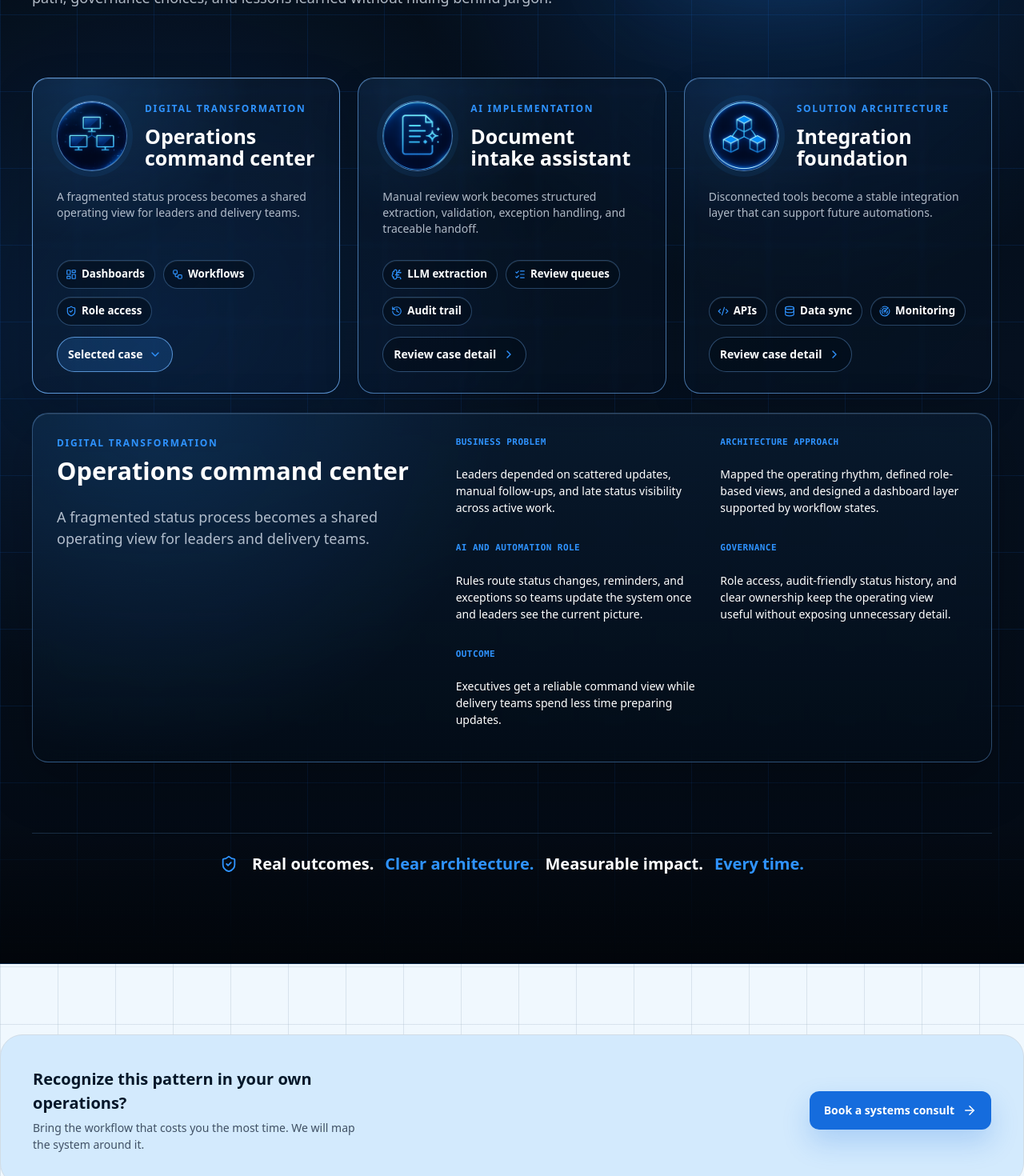
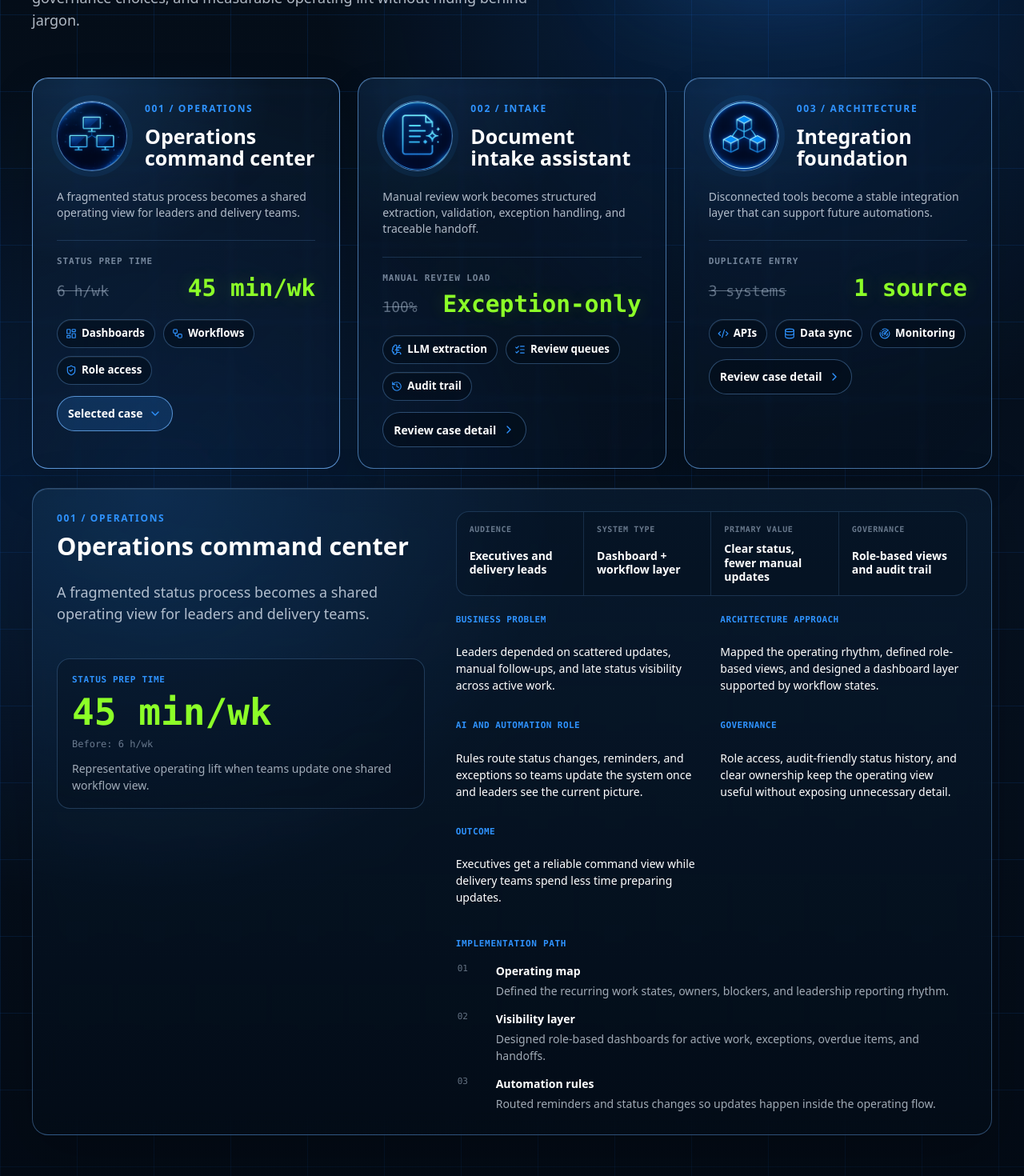
Before and after one commit to iamrgalisanao/abbadev, a React (Vite) app: page / in a window 1280 px wide. Shown: the part 4120-5590 px from the top of the page at 80% size. Built offline with nearby package versions, Linux system fonts and the light colour scheme.

Commit message:
Upgrade case studies with impact proof

```diff
--- a/src/App.css
+++ b/src/App.css
@@ -2019,12 +2019,53 @@
   line-height: 1.45;
 }
 
+.case-impact {
+  display: grid;
+  gap: 10px;
+  margin-top: 24px;
+  padding-top: 18px;
+  border-top: 1px solid rgba(116, 183, 255, 0.18);
+}
+
+.case-impact > span {
+  color: rgba(196, 213, 234, 0.58);
+  font-family: var(--font-mono);
+  font-size: 11px;
+  font-weight: 760;
+  letter-spacing: 0.08em;
+  text-transform: uppercase;
+}
+
+.case-impact-values {
+  display: flex;
+  align-items: baseline;
+  justify-content: space-between;
+  gap: 16px;
+}
+
+.case-impact-values small {
+  color: rgba(196, 213, 234, 0.46);
+  font-family: var(--font-mono);
+  font-size: clamp(18px, 1.4vw, 24px);
+  text-decoration: line-through;
+}
+
+.case-impact-values strong {
+  color: #8cff28;
+  font-family: var(--font-mono);
+  font-size: clamp(28px, 2.3vw, 40px);
+  font-weight: 780;
+  letter-spacing: 0;
+  line-height: 1;
+  text-shadow: 0 0 22px rgba(140, 255, 40, 0.2);
+}
+
 .case-card-footer {
   display: grid;
   gap: 14px;
   justify-items: start;
-  margin-top: auto;
-  padding-top: 28px;
+  margin-top: 0;
+  padding-top: 22px;
 }
 
 .work-section .tag-list {
@@ -2143,6 +2184,87 @@
   line-height: 1.5;
 }
 
+.case-detail-impact {
+  display: grid;
+  gap: 8px;
+  margin-top: 14px;
+  padding: 18px;
+  border: 1px solid rgba(116, 183, 255, 0.24);
+  border-radius: var(--radius-md);
+  background: rgba(3, 13, 24, 0.34);
+}
+
+.case-detail-impact span,
+.case-phase-list > span {
+  color: #2f93ff;
+  font-family: var(--font-mono);
+  font-size: 11px;
+  font-weight: 760;
+  letter-spacing: 0.06em;
+  text-transform: uppercase;
+}
+
+.case-detail-impact strong {
+  color: #8cff28;
+  font-family: var(--font-mono);
+  font-size: clamp(34px, 3.6vw, 52px);
+  font-weight: 780;
+  line-height: 1;
+}
+
+.case-detail-impact small {
+  color: rgba(196, 213, 234, 0.52);
+  font-family: var(--font-mono);
+  font-size: var(--text-xs);
+}
+
+.work-section .case-detail-impact p {
+  margin: 3px 0 0;
+  color: rgba(236, 244, 255, 0.68);
+  font-size: var(--text-sm);
+}
+
+.case-detail-content {
+  display: grid;
+  gap: 22px;
+}
+
+.case-meta-grid {
+  display: grid;
+  grid-template-columns: repeat(4, minmax(0, 1fr));
+  overflow: hidden;
+  border: 1px solid rgba(116, 183, 255, 0.2);
+  border-radius: var(--radius-md);
+  background: rgba(3, 13, 24, 0.28);
+}
+
+.case-meta-item {
+  display: grid;
+  gap: 8px;
+  min-width: 0;
+  padding: 14px 16px;
+  border-right: 1px solid rgba(116, 183, 255, 0.16);
+}
+
+.case-meta-item:last-child {
+  border-right: 0;
+}
+
+.case-meta-item span {
+  color: rgba(196, 213, 234, 0.52);
+  font-family: var(--font-mono);
+  font-size: 10px;
+  font-weight: 760;
+  letter-spacing: 0.06em;
+  text-transform: uppercase;
+}
+
+.case-meta-item strong {
+  color: var(--color-white);
+  font-size: var(--text-sm);
+  line-height: 1.25;
+}
+
 .case-detail-grid {
   display: grid;
   grid-template-columns: repeat(2, minmax(0, 1fr));
@@ -2166,6 +2288,41 @@
 
 .work-section .case-detail-row p {
   max-width: none;
+  font-size: var(--text-sm);
+  line-height: 1.5;
+}
+
+.case-phase-list {
+  display: grid;
+  gap: 14px;
+  padding-top: 4px;
+}
+
+.case-phase-item {
+  display: grid;
+  grid-template-columns: 34px minmax(0, 1fr);
+  gap: 14px;
+  padding-left: 2px;
+}
+
+.case-phase-item small {
+  color: rgba(196, 213, 234, 0.5);
+  font-family: var(--font-mono);
+  font-size: 11px;
+  line-height: 1.5;
+}
+
+.case-phase-item strong {
+  display: block;
+  margin-bottom: 4px;
+  color: var(--color-white);
+  font-size: var(--text-sm);
+}
+
+.work-section .case-phase-item p {
+  margin: 0;
+  max-width: none;
+  color: rgba(236, 244, 255, 0.68);
   font-size: var(--text-sm);
   line-height: 1.5;
 }
@@ -2243,8 +2400,36 @@
     gap: 16px;
   }
 
+  .case-meta-grid {
+    grid-template-columns: repeat(2, minmax(0, 1fr));
+  }
+
+  .case-meta-item:nth-child(2n) {
+    border-right: 0;
+  }
+
   .work-trust {
     justify-content: flex-start;
     font-size: var(--text-md);
   }
 }
+
+@media (max-width: 540px) {
+  .case-impact-values {
+    display: grid;
+    gap: 7px;
+  }
+
+  .case-meta-grid {
+    grid-template-columns: 1fr;
+  }
+
+  .case-meta-item {
+    border-right: 0;
+    border-bottom: 1px solid rgba(116, 183, 255, 0.16);
+  }
+
+  .case-meta-item:last-child {
+    border-bottom: 0;
+  }
+}
--- a/src/App.jsx
+++ b/src/App.jsx
@@ -106,13 +106,31 @@ const caseStudies = [
     image: '/images/case-studies/digital-transformation.png',
     imageAlt: 'Blue digital transformation network badge',
     type: 'Digital transformation',
+    code: '001 / Operations',
     title: 'Operations command center',
     result: 'A fragmented status process becomes a shared operating view for leaders and delivery teams.',
+    metric: {
+      label: 'Status prep time',
+      before: '6 h/wk',
+      after: '45 min/wk',
+      note: 'Representative operating lift when teams update one shared workflow view.',
+    },
+    meta: [
+      ['Audience', 'Executives and delivery leads'],
+      ['System type', 'Dashboard + workflow layer'],
+      ['Primary value', 'Clear status, fewer manual updates'],
+      ['Governance', 'Role-based views and audit trail'],
+    ],
     problem: 'Leaders depended on scattered updates, manual follow-ups, and late status visibility across active work.',
     approach: 'Mapped the operating rhythm, defined role-based views, and designed a dashboard layer supported by workflow states.',
     automation: 'Rules route status changes, reminders, and exceptions so teams update the system once and leaders see the current picture.',
     governance: 'Role access, audit-friendly status history, and clear ownership keep the operating view useful without exposing unnecessary detail.',
     outcome: 'Executives get a reliable command view while delivery teams spend less time preparing updates.',
+    phases: [
+      ['Operating map', 'Defined the recurring work states, owners, blockers, and leadership reporting rhythm.'],
+      ['Visibility layer', 'Designed role-based dashboards for active work, exceptions, overdue items, and handoffs.'],
+      ['Automation rules', 'Routed reminders and status changes so updates happen inside the operating flow.'],
+    ],
     tags: [
       { icon: LayoutDashboard, label: 'Dashboards' },
       { icon: Workflow, label: 'Workflows' },
@@ -125,13 +143,31 @@ const caseStudies = [
     image: '/images/case-studies/ai-implementation.png',
     imageAlt: 'Blue AI implementation document badge',
     type: 'AI implementation',
+    code: '002 / Intake',
     title: 'Document intake assistant',
     result: 'Manual review work becomes structured extraction, validation, exception handling, and traceable handoff.',
+    metric: {
+      label: 'Manual review load',
+      before: '100%',
+      after: 'Exception-only',
+      note: 'AI drafts structured fields while people keep control of low-confidence cases.',
+    },
+    meta: [
+      ['Audience', 'Operations and review teams'],
+      ['System type', 'AI-assisted intake workflow'],
+      ['Primary value', 'Less repetitive review work'],
+      ['Governance', 'Human approval for exceptions'],
+    ],
     problem: 'Teams manually reviewed incoming documents, copied key details, and lost time checking inconsistent submissions.',
     approach: 'Designed an intake path that separates extraction, validation, review queues, and final handoff.',
     automation: 'AI drafts structured fields and summaries, while deterministic checks catch missing data and route exceptions to people.',
     governance: 'Human review remains visible, every handoff is logged, and AI output is treated as a draft until confirmed.',
     outcome: 'Reviewers focus on exceptions and decisions instead of repetitive document handling.',
+    phases: [
+      ['Document surface', 'Grouped incoming files by type, source, required fields, and review risk.'],
+      ['Extraction path', 'Separated AI drafting from deterministic validation and human approval queues.'],
+      ['Traceable handoff', 'Logged every decision so the system can be audited and improved over time.'],
+    ],
     tags: [
       { icon: BrainCircuit, label: 'LLM extraction' },
       { icon: ListChecks, label: 'Review queues' },
@@ -143,13 +179,31 @@ const caseStudies = [
     image: '/images/case-studies/solution-architect.png',
     imageAlt: 'Blue solution architecture cube badge',
     type: 'Solution architecture',
+    code: '003 / Architecture',
     title: 'Integration foundation',
     result: 'Disconnected tools become a stable integration layer that can support future automations.',
+    metric: {
+      label: 'Duplicate entry',
+      before: '3 systems',
+      after: '1 source',
+      note: 'A stable integration layer reduces copy-paste work and future automation risk.',
+    },
+    meta: [
+      ['Audience', 'CTOs, IT leads, operators'],
+      ['System type', 'Integration and API foundation'],
+      ['Primary value', 'Reliable data movement'],
+      ['Governance', 'Source-of-truth rules and monitoring'],
+    ],
     problem: 'Important data lived across disconnected tools, creating duplicate entry, brittle reports, and unclear system ownership.',
     approach: 'Defined integration boundaries, source-of-truth rules, API contracts, and monitoring points before adding automation.',
     automation: 'Scheduled syncs and event-driven updates keep records moving without relying on manual export and import routines.',
     governance: 'Access scopes, retry behavior, observability, and data ownership rules are designed before scale.',
     outcome: 'The business gets a maintainable foundation that can support dashboards, workflow apps, and future AI use cases.',
+    phases: [
+      ['System inventory', 'Mapped source systems, ownership, data quality issues, and integration boundaries.'],
+      ['Contract design', 'Defined API contracts, sync rules, retry behavior, and monitoring expectations.'],
+      ['Automation-ready layer', 'Prepared the foundation for dashboards, workflow apps, and AI-assisted processes.'],
+    ],
     tags: [
       { icon: Code2, label: 'APIs' },
       { icon: Database, label: 'Data sync' },
@@ -690,12 +744,12 @@ function App() {
         <section className="section work-section" id="work">
           <div className="work-heading-row">
             <div className="section-heading">
-              <span className="kicker">Proof library</span>
-              <h2>Case studies built for both executives and technical reviewers.</h2>
+              <span className="kicker">Evidence of impact</span>
+              <h2>Proof patterns built for both executives and technical reviewers.</h2>
               <p>
-                Each case study shows the business problem, architecture,
-                implementation path, governance choices, and lessons learned
-                without hiding behind jargon.
+                Each case shows the business problem, architecture path,
+                automation role, governance choices, and measurable operating
+                lift without hiding behind jargon.
               </p>
             </div>
 
@@ -722,11 +776,19 @@ function App() {
                       <img src={study.image} alt={study.imageAlt} loading="lazy" />
                     </div>
                     <div className="case-title-block">
-                      <span>{study.type}</span>
+                      <span>{study.code}</span>
                       <h3>{study.title}</h3>
                     </div>
                   </div>
                   <p>{study.result}</p>
+
+                  <div className="case-impact" aria-label={`${study.title} impact metric`}>
+                    <span>{study.metric.label}</span>
+                    <div className="case-impact-values">
+                      <small>{study.metric.before}</small>
+                      <strong>{study.metric.after}</strong>
+                    </div>
+                  </div>
 
                   <div className="case-card-footer">
                     <div className="tag-list">
@@ -757,9 +819,24 @@ function App() {
           </div>
           <article className="case-detail-panel" id="case-detail-panel" aria-live="polite">
             <div className="case-detail-panel-head">
-              <span>{selectedCase.type}</span>
+              <span>{selectedCase.code}</span>
               <h3>{selectedCase.title}</h3>
               <p>{selectedCase.result}</p>
+              <div className="case-detail-impact">
+                <span>{selectedCase.metric.label}</span>
+                <strong>{selectedCase.metric.after}</strong>
+                <small>Before: {selectedCase.metric.before}</small>
+                <p>{selectedCase.metric.note}</p>
+              </div>
+            </div>
+            <div className="case-detail-content">
+              <div className="case-meta-grid" aria-label={`${selectedCase.title} context`}>
+                {selectedCase.meta.map(([label, value]) => (
+                  <div className="case-meta-item" key={label}>
+                    <span>{label}</span>
+                    <strong>{value}</strong>
+                  </div>
+                ))}
               </div>
               <div className="case-detail-grid">
                 {caseDetailRows.map((row) => (
@@ -768,6 +845,19 @@ function App() {
                     <p>{selectedCase[row.key]}</p>
                   </div>
                 ))}
+              </div>
+              <div className="case-phase-list">
+                <span>Implementation path</span>
+                {selectedCase.phases.map(([label, copy], index) => (
+                  <div className="case-phase-item" key={label}>
+                    <small>{String(index + 1).padStart(2, '0')}</small>
+                    <div>
+                      <strong>{label}</strong>
+                      <p>{copy}</p>
+                    </div>
+                  </div>
+                ))}
+              </div>
             </div>
           </article>
           <p className="work-trust">
```
Lines whose indentation alone changed are shown as unchanged.
